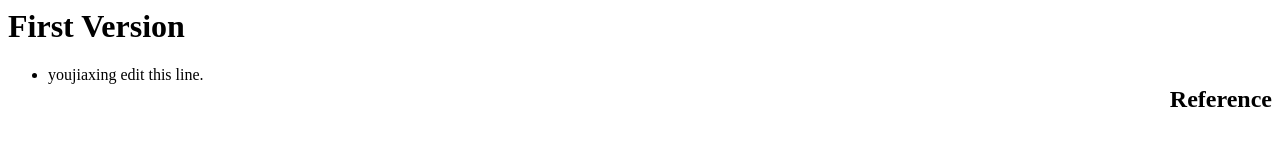
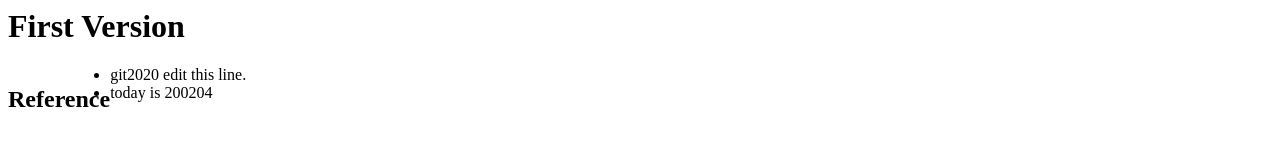
Before and after one commit to youjiaxing/git_learning, a plain HTML site: page index.html in a window 1280 px wide. Drawn offline with Linux system fonts and the light colour scheme.

Commit message:
edit index.html

```diff
--- a/index.html
+++ b/index.html
@@ -2,9 +2,10 @@
 	<head></head>
 	<body>
 		<h1>First Version</h1>
-		<footer><h2 style="float:right">Reference<h2></footer>
+		<footer><h2 style="float:left">Reference<h2></footer>
 		<ul>
-			<li>youjiaxing edit this line.</li>
+			<li>git2020 edit this line.</li>
+			<li>today is 200204</li>
 		</ul>
 	</body>
 </html>
```
